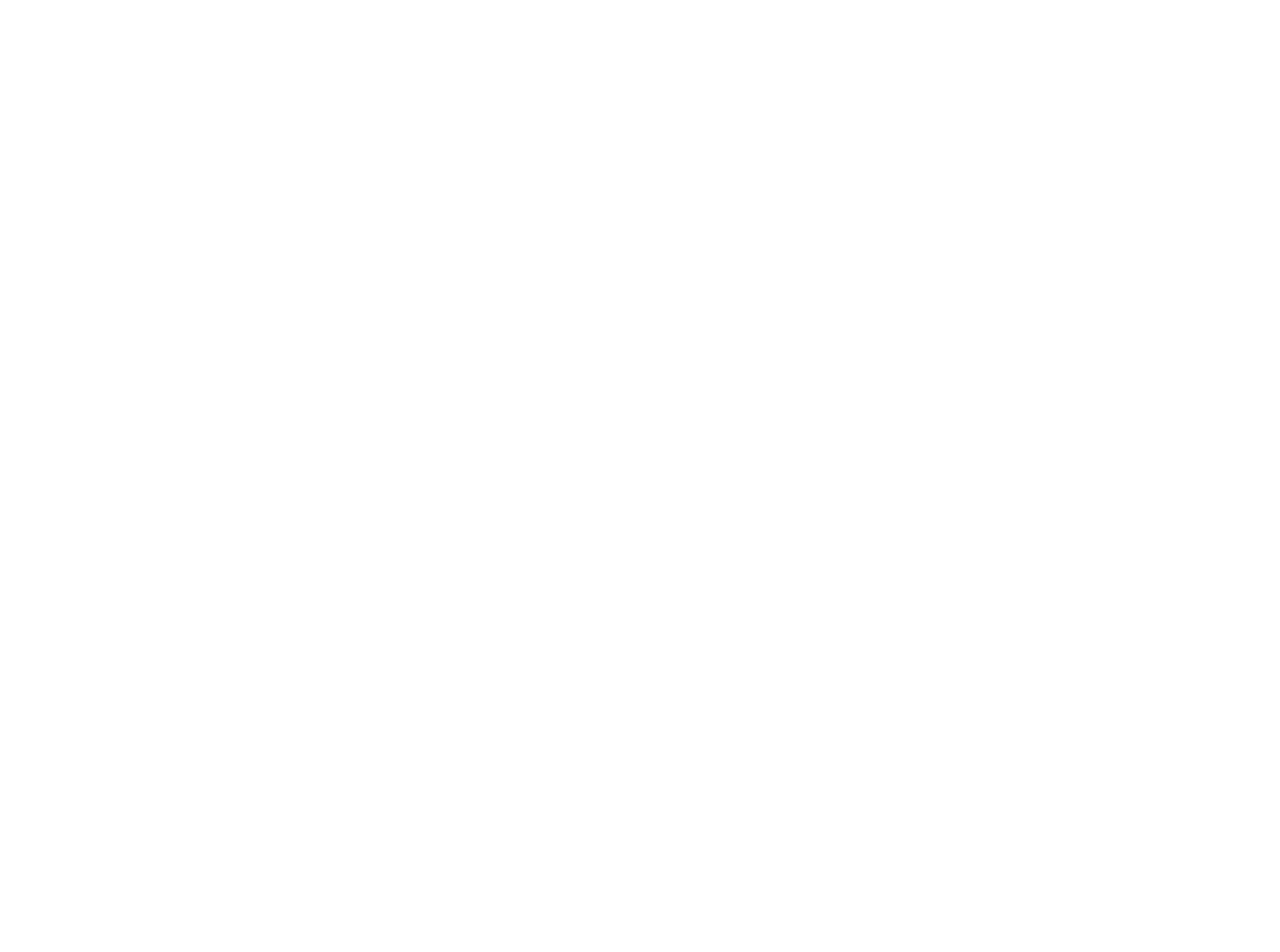
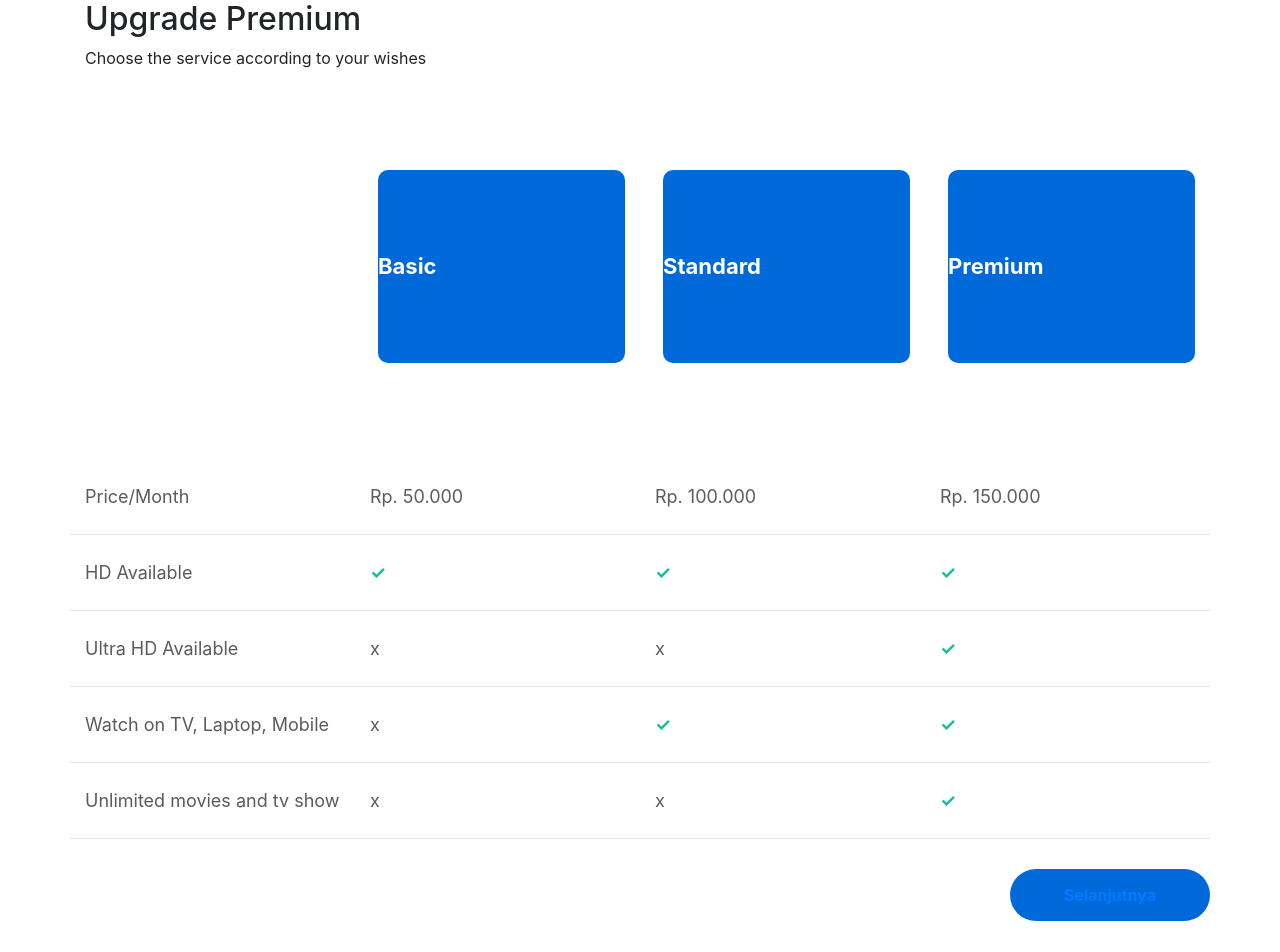
Before and after one commit to FE-18-Avangers/Latihan-1-FE-18, a React (Create React App) app in the folder my-app/: page /upgrade-premium in a window 1280 px wide. Shown: the top 952 px of the page. Before the commit the page ends 800 px from the top, so only its background shows below. Built offline with nearby package versions, Linux system fonts and the light colour scheme.

Commit message:
Menambahkan link menuju upgrade premium

```diff
--- a/my-app/src/App.js
+++ b/my-app/src/App.js
@@ -5,6 +5,7 @@
 import DetailFilm from "./components/API/DetailFilm";
 import Homepage from "./components/API/Homepage";
 import Navbar from "./components/API/Navbar";
+import UpgradePremium from './components/upgradePremium/Upgradepremium';
 
 import { BrowserRouter, Route } from "react-router-dom";
 
@@ -16,6 +17,7 @@
       <Route path="/navbar" component={Navbar} />
       <Route exact path="/movie" component={Movie} />
       <Route path="/movie/detailfilm/:id_film" component={DetailFilm} />
+      <Route exact path="/upgrade-premium" component={UpgradePremium} />
     </BrowserRouter>
   );
 }
--- a/my-app/src/components/API/Navbar.js
+++ b/my-app/src/components/API/Navbar.js
@@ -30,7 +30,7 @@
                                 <a class="nav-link" href="/">Pembayaran</a>
                             </li>
                             <li class="nav-item">
-                        <a class="nav-link" href="/">Upgrade</a>
+                                <a class="nav-link" href="/upgrade-premium">Upgrade</a>
                             </li>
                             <li class="nav-item">
                                 <a class="nav-link" href="/">Login</a>
@@ -45,7 +45,7 @@
                         </Route>
 
                         <Route path="/">
-                        <Homepage/>
+                            <Homepage />
                         </Route>
                     </Switch>
                 </Router>
--- a/my-app/src/components/upgradePremium/Upgradepremium.js
+++ b/my-app/src/components/upgradePremium/Upgradepremium.js
@@ -1,5 +1,6 @@
 import React from 'react';
 import './UpgradePremium.css'
+import { Link } from "react-router-dom";
 
 class UpgradePremium extends React.Component {
     render() {
@@ -63,7 +64,7 @@
                     </div>
                 </div>
                 <div class="submit-button row">
-                    <button>Selanjutnya</button>
+                    <button><Link to='/pembayaran'>Selanjutnya</Link></button>
                 </div>
             </div>
         )
```
Lines whose indentation alone changed are shown as unchanged.
